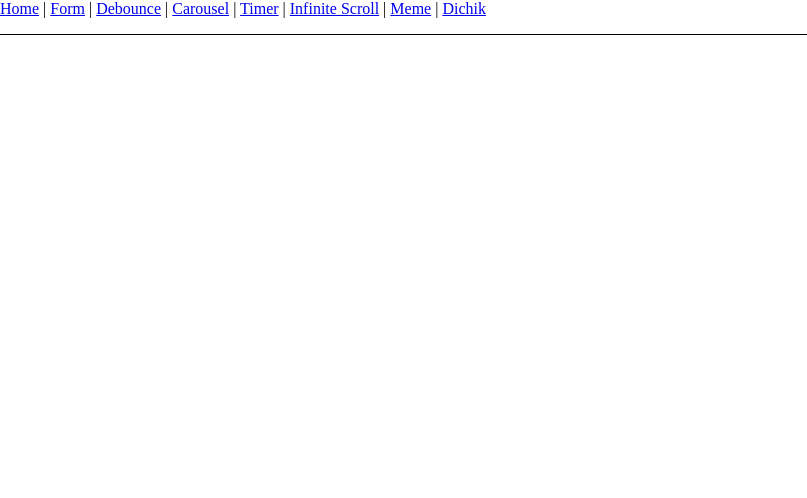
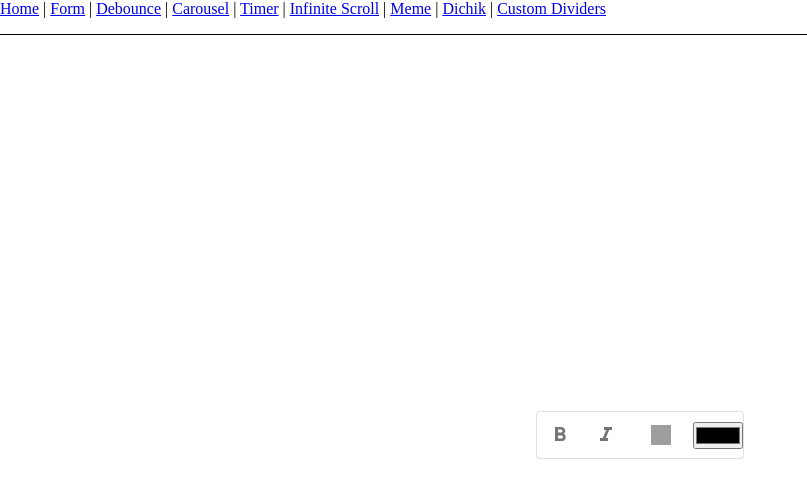
Before and after one commit to avinashowgre/react-concepts, a React (Create React App) app: page /customdividers in a window 1280 px wide. Shown: the top 498 px of the page, without its empty margins (0-807 px from the left). Built offline with nearby package versions, Linux system fonts and the light colour scheme; grey boxes are pictures that could not be loaded.

Commit message:
customized divders container component

```diff
--- a/src/Caption.jsx
+++ b/src/Caption.jsx
@@ -47,6 +47,7 @@ export function Caption(props) {
   }, []);
 
   function handleStyleChange(styles) {
+    console.log(styles);
     onChange({
       ...caption,
       ...styles,
--- a/src/CustomizedDividers.jsx
+++ b/src/CustomizedDividers.jsx
@@ -1,9 +1,12 @@
-import React, { useMemo } from 'react';
+import React, { useMemo, useState } from 'react';
 import { styled } from '@mui/material/styles';
 
 import FormatBoldIcon from '@mui/icons-material/FormatBold';
 import FormatItalicIcon from '@mui/icons-material/FormatItalic';
 
+import Button from '@mui/material/Button';
+import Menu from '@mui/material/Menu';
+import MenuItem from '@mui/material/MenuItem';
 import Paper from '@mui/material/Paper';
 import ToggleButton from '@mui/material/ToggleButton';
 import ToggleButtonGroup from '@mui/material/ToggleButtonGroup';
@@ -24,28 +27,104 @@ const StyledToggleButtonGroup = styled(ToggleButtonGroup)(({ theme }) => ({
   },
 }));
 
+const CustomFontSizeMenu = (props) => {
+  const { onChange } = props;
+  const [anchorEl, setAnchorEl] = useState(null);
+  const open = Boolean(anchorEl);
+
+  const handleClick = (event) => {
+    setAnchorEl(event.currentTarget);
+  };
+
+  const handleClose = (value) => {
+    setAnchorEl(null);
+    onChange(value);
+  };
+
+  return (
+    <>
+      <Button
+        id="basic-button"
+        aria-controls={open ? 'basic-menu' : undefined}
+        aria-haspopup="true"
+        aria-expanded={open ? 'true' : undefined}
+        onClick={handleClick}
+        size="small"
+      >
+        <img
+          src="https://www.gstatic.com/images/icons/material/system_gm/2x/format_size_black_20dp.png"
+          width="20px"
+          height="20px"
+        />
+      </Button>
+      <Menu
+        id="basic-menu"
+        anchorEl={anchorEl}
+        open={open}
+        onClose={handleClose}
+        MenuListProps={{
+          'aria-labelledby': 'basic-button',
+        }}
+      >
+        <MenuItem
+          onClick={(e) => handleClose('x-small')}
+          sx={{ fontSize: 'x-small' }}
+        >
+          Small
+        </MenuItem>
+        <MenuItem
+          onClick={(e) => handleClose('small')}
+          sx={{ fontSize: 'small' }}
+        >
+          Normal
+        </MenuItem>
+        <MenuItem
+          onClick={(e) => handleClose('large')}
+          sx={{ fontSize: 'large' }}
+        >
+          Large
+        </MenuItem>
+        <MenuItem
+          onClick={(e) => handleClose('xx-large')}
+          sx={{ fontSize: 'xx-large' }}
+        >
+          Huge
+        </MenuItem>
+      </Menu>
+    </>
+  );
+};
+
 export function CustomizedDividers(props) {
   const { styles, onStyleChange } = props;
 
   const { formats, color } = useMemo(() => {
     const { font, color } = styles;
     return {
-      formats: font.split(' '),
+      formats: font.split(' ').filter((elem) => elem.length != 0),
       color,
     };
   }, [styles]);
 
   const handleFormat = (event, newFormats) => {
     onStyleChange({
+      color,
       font: newFormats.join(' '),
-      fillStyle,
     });
   };
 
   const handleFontColor = (event) => {
     onStyleChange({
+      color: event.target.value,
       font: formats.join(' '),
-      color: event.target.value,
+    });
+  };
+
+  const handleFontSize = (fontSize) => {
+    onStyleChange({
+      color,
+      font: formats.join(' '),
+      fontSize,
     });
   };
 
@@ -54,6 +133,7 @@ export function CustomizedDividers(props) {
       <Paper
         elevation={0}
         sx={{
+          alignItems: 'center',
           display: 'flex',
           border: (theme) => `1px solid ${theme.palette.divider}`,
           flexWrap: 'wrap',
@@ -72,8 +152,9 @@ export function CustomizedDividers(props) {
             <FormatItalicIcon />
           </ToggleButton>
         </StyledToggleButtonGroup>
+        <CustomFontSizeMenu onChange={handleFontSize} />
         <input
-          class="editor__style color-picker"
+          className="editor__style color-picker"
           type="color"
           id="color-picker"
           name="body"
--- /dev/null
+++ b/src/CustomizedDividersContainer.jsx
@@ -0,0 +1,17 @@
+import React, { useState } from 'react';
+
+import { CustomizedDividers } from './CustomizedDividers';
+
+export function CustomizedDividersContainer() {
+  const [styles, setStyles] = useState({
+    color: '',
+    font: '',
+  });
+
+  const handleStyleChange = (styles) => {
+    console.log(styles);
+  };
+  return (
+    <CustomizedDividers styles={styles} onStyleChange={handleStyleChange} />
+  );
+}
--- a/src/HeaderNav.jsx
+++ b/src/HeaderNav.jsx
@@ -13,7 +13,8 @@ export function HeaderNav() {
       <Link to="/debounce">Debounce</Link> |{' '}
       <Link to="/carousel">Carousel</Link> | <Link to="/timer">Timer</Link> |{' '}
       <Link to="/iscroll">Infinite Scroll</Link> | <Link to="/meme">Meme</Link>{' '}
-      | <Link to="/dichik">Dichik</Link>
+      | <Link to="/dichik">Dichik</Link> |{' '}
+      <Link to="/customdividers">Custom Dividers</Link>
     </nav>
   );
 }
--- a/src/Meme.jsx
+++ b/src/Meme.jsx
@@ -101,7 +101,7 @@ export function Meme() {
               variant="contained"
               onClick={saveFile}
               sx={{ width: 100 }}
-              disabled={!captions.length > 0}
+              disabled={captions.length === 0}
             >
               Save
             </Button>
--- a/src/MemePreviewCpy.jsx
+++ b/src/MemePreviewCpy.jsx
@@ -42,21 +42,20 @@ export function MemePreviewCpy(props) {
 
     const image = new Image();
 
-    image.onload = (evt) => {
-      const img = evt.target;
-      var bitmap = new createjs.Bitmap(img);
+    image.onload = () => {
+      var bitmap = new createjs.Bitmap(image);
       bitmap.scaleX = canvasRef.current.width / image.width;
       bitmap.scaleY = canvasRef.current.height / image.height;
 
       canvasStage.addChild(bitmap);
 
       texts.forEach((inputText, index) => {
-        const { text, x, y } = inputText;
+        const { color, font, fontSize, text, x, y } = inputText;
         let createText = new createjs.Text();
         createText.set({
-          color: 'white',
+          color,
           text,
-          font: 'italic 25px ABeeZee',
+          font: `${font} 50px Arial`,
           lineWidth: canvasStage.canvas.width / 2,
           lineHeight: 20,
           textBaseline: 'top',
--- a/src/index.js
+++ b/src/index.js
@@ -12,6 +12,7 @@ import { Timer } from './Timer';
 import { InfiniteScroll } from './InfiniteScroll';
 import { Meme } from './Meme';
 import Dichik from './Color';
+import { CustomizedDividersContainer } from './CustomizedDividersContainer';
 
 const rootElement = document.getElementById('root');
 const root = createRoot(rootElement);
@@ -29,6 +30,10 @@ root.render(
         <Route path="iscroll" element={<InfiniteScroll />} />
         <Route path="meme" element={<Meme />} />
         <Route path="dichik" element={<Dichik />} />
+        <Route
+          path="customdividers"
+          element={<CustomizedDividersContainer />}
+        />
       </Routes>
     </div>
   </BrowserRouter>
```
